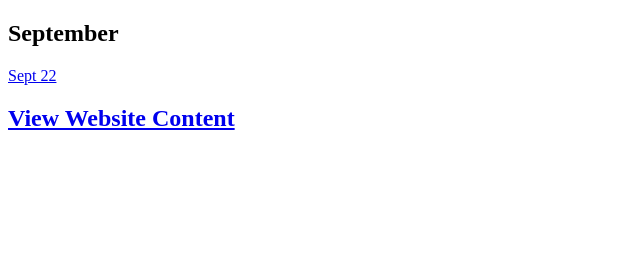
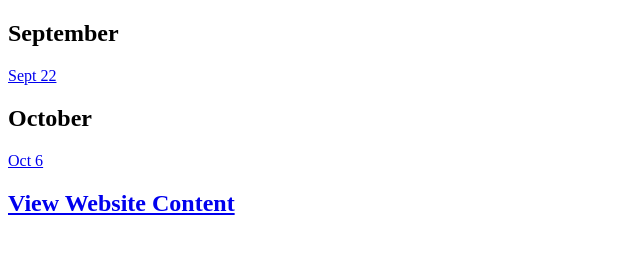
Before and after one commit to benjaminbartling/group1, a plain HTML site: page index.html in a window 1280 px wide. Shown: the whole page, without its empty margins (0-640 px from the left). Drawn offline with Linux system fonts and the light colour scheme.

Commit message:
benjaminbartling

```diff
--- a/index.html
+++ b/index.html
@@ -31,6 +31,10 @@ name="Design Process" content="Website Build Log">
 <a href="research/sept_22.pdf">Sept 22</a>
 </p>
 <p>
+<h2> October</h2>
+</p>
+<a href="sketches/website.jpg">Oct 6</a>
+<p>
 <h2>
 <a href="https://drive.google.com/folderview?id=0Bw3B8QqeuMRUU1JxY2FpcUoxV3c&usp=sharing"> View Website Content </a> </h2>
 
```
Also changed, not shown: 1 other file.
